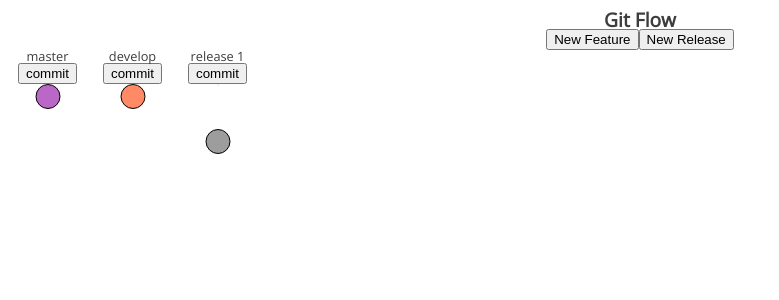
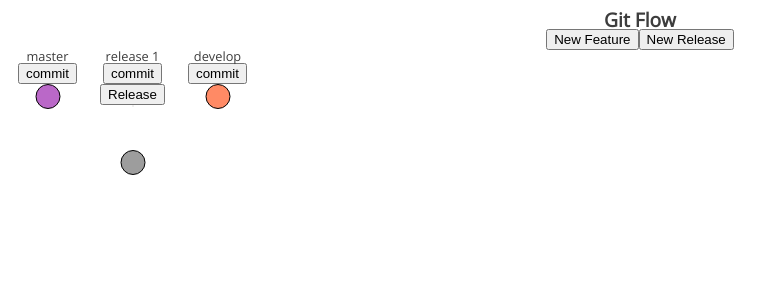
Before and after one commit to vraa/gitflowanimated, a React (Create React App) app: page / in a window 1280 px wide. Both pictures are taken after a click on the button "New Release". Shown: the top 300 px of the page, without its empty margins (0-779 px from the left). Built offline with nearby package versions, Linux system fonts and the light colour scheme.

Commit message:
Handle new release.

```diff
--- a/src/App.js
+++ b/src/App.js
@@ -120,6 +120,36 @@ class App extends Component {
         });
     };
 
+    handleRelease = (sourceBranchID) => {
+        const { branches, commits } = this.state.project;
+        const sourceBranch = branches.find(b => b.id === sourceBranchID);
+        const sourceCommits = commits.filter(c => c.branch === sourceBranchID);
+
+        const masterCommits = commits.filter(c => c.branch === masterID);
+        const developCommits = commits.filter(c => c.branch === developID);
+        const lastSourceCommit = sourceCommits[sourceCommits.length - 1];
+        const lastMasterCommit = masterCommits[masterCommits.length - 1];
+        const lastDevelopCommit = developCommits[developCommits.length - 1];
+
+        const masterMergeCommit = {
+            id: shortid.generate(),
+            branch: masterID,
+            gridIndex: Math.max(lastSourceCommit.gridIndex, lastMasterCommit.gridIndex) + 1
+        };
+
+        const developMergeCommit = {
+            id: shortid.generate(),
+            branch: developID,
+            gridIndex: Math.max(lastSourceCommit.gridIndex, lastDevelopCommit.gridIndex) + 1
+        };
+
+        commits.push(masterMergeCommit, developMergeCommit);
+        sourceBranch.merged = true;
+
+        this.setState({ branches, commits });
+
+    };
+
     handleMerge = (sourceBranchID, targetBranchID = developID) => {
         const { branches, commits } = this.state.project;
 
@@ -151,6 +181,7 @@ class App extends Component {
                 <GitFlow
                     project={this.state.project}
                     onMerge={this.handleMerge}
+                    onRelease={this.handleRelease}
                     onCommit={this.handleCommit}
                     onNewFeature={this.handleNewFeature}
                     onNewRelease={this.handleNewRelease}
--- a/src/gitflow.js
+++ b/src/gitflow.js
@@ -1,6 +1,7 @@
 import React, { Component } from "react";
 import styled from "styled-components";
 import { FlowName, Button } from "./global-styles";
+import { release } from "os";
 
 const GitFlowElm = styled.div`
 `;
@@ -57,24 +58,32 @@ const Commit = styled.li`
 
 class GitFlow extends Component {
 
-    renderBranch = (branch, commits) => {
-        const { featureBranch, merged } = branch;
-
+    renderBranch = (branch) => {
+        const { commits } = this.props.project;
+        const { releaseBranch, featureBranch, merged } = branch;
+        const branchCommits = commits.filter(c => c.branch === branch.id);
         const mergeButton = featureBranch && !merged ?
             (
                 <Button
-                    onClick={this.props.onMerge.bind(this, branch.id, undefined)}
+                    onClick={this.props.onMerge.bind(this, branch.id)}
                 >Merge</Button>
+            )
+            : null;
+        const releaseButton = releaseBranch && !merged ?
+            (
+                <Button
+                    onClick={this.props.onRelease.bind(this, branch.id, undefined)}
+                >Release</Button>
             )
             : null;
         return (
             <BranchElm key={'branch-' + branch.id}>
                 <BranchName>{branch.name}</BranchName>
                 <Button onClick={this.props.onCommit.bind(this, branch.id, 0)}>commit</Button>
-                {mergeButton}
+                {mergeButton || releaseButton}
                 <Commits>
                     {
-                        commits.map((commit, idx) => {
+                        branchCommits.map((commit, idx) => {
                             return <Commit
                                 key={'commit-' + commit.id}
                                 color={branch.color}
@@ -90,6 +99,11 @@ class GitFlow extends Component {
     render() {
 
         const { project } = this.props;
+        const { branches } = project;
+        const masterBranch = branches.find(b => b.name === 'master');
+        const developBranch = branches.find(b => b.name === 'develop');
+        const releaseBranches = branches.filter(b => !!b.releaseBranch);
+        const featureBranches = branches.filter(b => !!b.featureBranch);
 
         return (
             <GitFlowElm>
@@ -97,10 +111,16 @@ class GitFlow extends Component {
                 <Button onClick={this.props.onNewFeature}>New Feature</Button>
                 <Button onClick={this.props.onNewRelease}>New Release</Button>
                 <ProjectElm>
+                    {this.renderBranch(masterBranch)}
                     {
-                        project.branches.map((branch, idx) => {
-                            const commits = project.commits.filter(c => c.branch === branch.id);
-                            return this.renderBranch(branch, commits)
+                        releaseBranches.map((branch, idx) => {
+                            return this.renderBranch(branch)
+                        })
+                    }
+                    {this.renderBranch(developBranch)}
+                    {
+                        featureBranches.map((branch, idx) => {
+                            return this.renderBranch(branch)
                         })
                     }
                 </ProjectElm>
```
